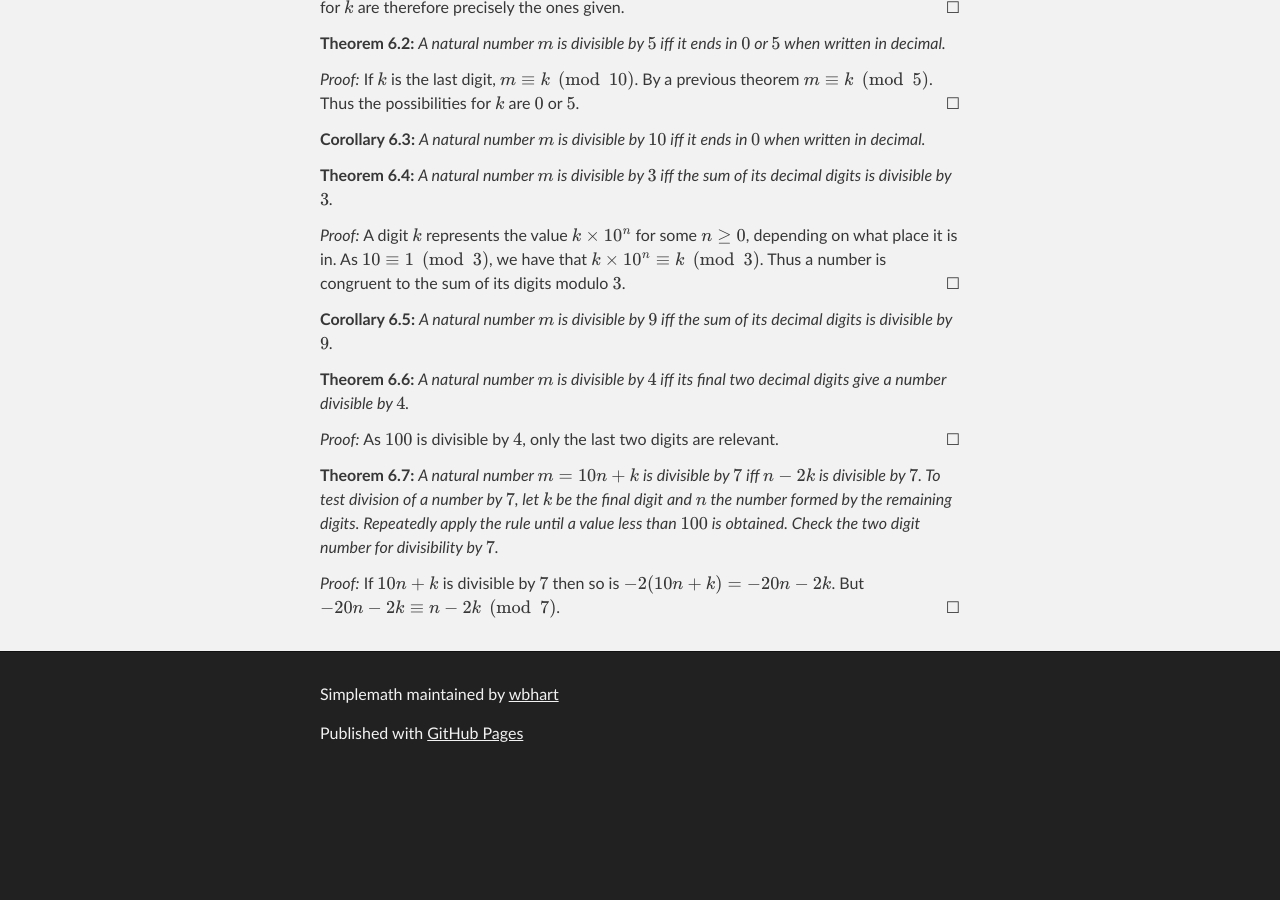
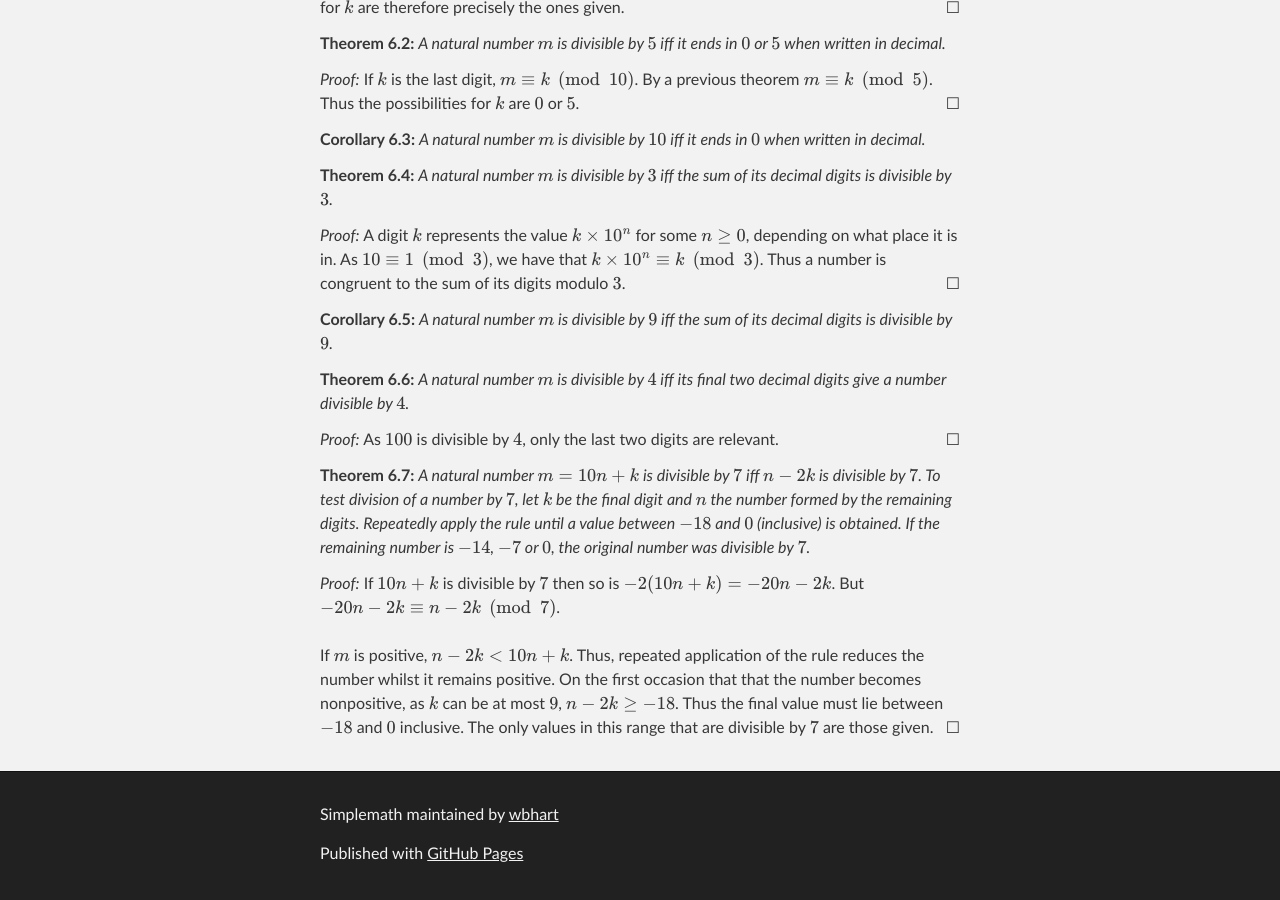
Before and after one commit to wbhart/SimpleMath, a Jekyll site: the page built from test.html, in a window 1280 px wide and 900 px high, scrolled down 20478 px. Built offline with Jekyll 4.4.1, drawn with Linux system fonts in a browser that asks for light colours; formulas are drawn with MathJax 3; before the commit the page ends 21258 px from its top, so only the background shows below that.

Commit message:
Update test.html

```diff
--- a/test.html
+++ b/test.html
@@ -1019,8 +1019,15 @@ digits modulo $3$.
 
 <theorem> A natural number $m = 10n + k$ is divisible by $7$ iff $n - 2k$ is divisible by $7$. To test division of a
 number by $7$, let $k$ be the final digit and $n$ the number formed by the remaining digits. Repeatedly apply the rule
-until a value less than $100$ is obtained. Check the two digit number for divisibility by $7$.
+until a value between $-18$ and $0$ (inclusive) is obtained. If the remaining number is $-14$, $-7$ or $0$, the original
+number was divisible by $7$.
 </theorem>
 
 <proof> If $10n + k$ is divisible by $7$ then so is $-2(10n + k) = -20n - 2k$. But $-20n - 2k \equiv n - 2k \pmod{7}$.
+</br></br>
+
+If $m$ is positive, $n - 2k < 10n + k$. Thus, repeated application of the rule reduces the number whilst it remains
+positive. On the first occasion that that the number becomes nonpositive, as $k$ can be at most $9$, $n - 2k \geq -18$.
+Thus the final value must lie between $-18$ and $0$ inclusive. The only values in this range that are divisible by $7$
+are those given.
 </proof>
```
